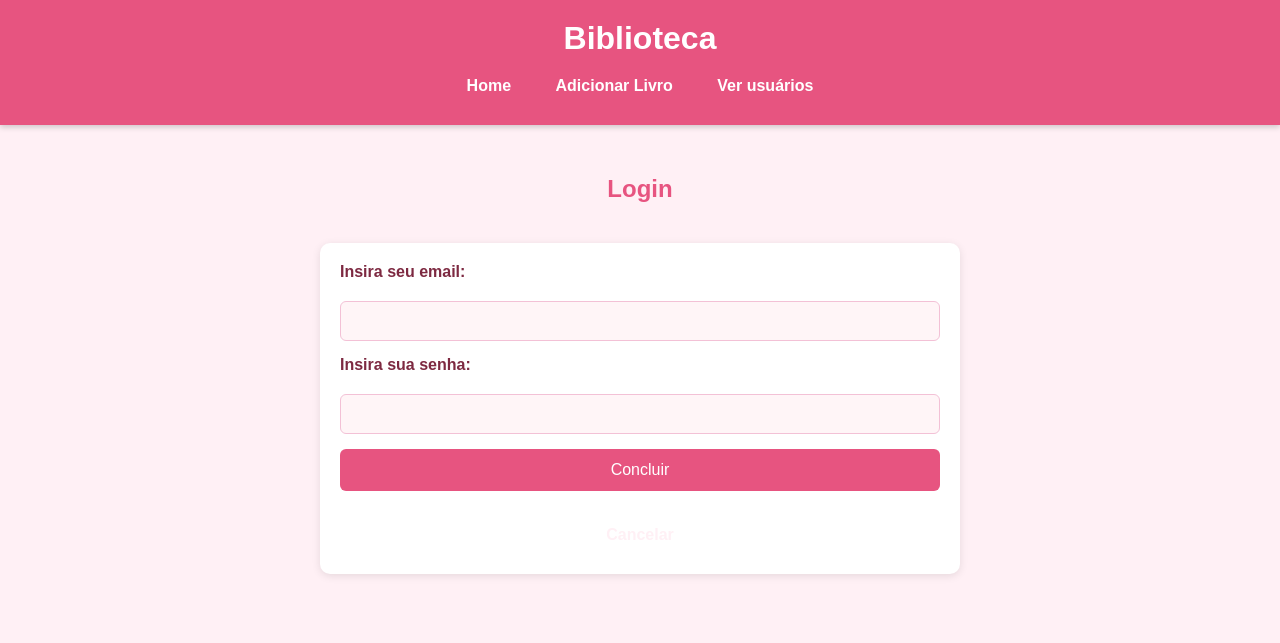
After one commit to sbiliatto/bibliotecaLais, a Flask app: page /login in a window 1280 px wide. The commit adds this page. Shown: the top 643 px of the page. Run offline with Flask 3, Linux system fonts and the light colour scheme.

Commit message:
Criptografia de senhas
Criptografei senhas, adicionei login, cadastro de usuário e restrição de páginas

```diff
--- a/main.py
+++ b/main.py
@@ -1,5 +1,6 @@
-from flask import Flask, render_template, redirect, request, flash, url_for
+from flask import Flask, render_template, redirect, request, flash, url_for, session
 import fdb
+from flask_bcrypt import generate_password_hash, check_password_hash
 
 app = Flask(__name__)
 app.config['SECRET_KEY'] = 'sua_chave_secreta_aqui'
@@ -29,6 +30,10 @@ def novo():
 
 @app.route('/criar', methods=['POST'])
 def criar():
+    if 'id_usuario' not in session:
+        return redirect(url_for('login'))
+        flash('Você precisa estar logado para acessar a página')
+
     titulo = request.form['titulo']
     autor = request.form['autor']
     ano_publicado = request.form['ano_publicado']
@@ -53,6 +58,10 @@ def atualizar():
 
 @app.route('/editar/<int:id>', methods=['GET', 'POST'])
 def editar(id):
+    if 'id_usuario' not in session:
+        return redirect(url_for('login'))
+        flash('Você precisa estar logado para acessar a página')
+
     cursor = con.cursor()
     cursor.execute('select id_livro, titulo, autor, ano_publicado from livro where id_livro =?', (id,))
     livro = cursor.fetchone()
@@ -79,19 +88,22 @@ def editar(id):
 
 @app.route('/deletar/<int:id>', methods=('POST',))
 def deletar(id):
-        cursor = con.cursor()  # Abre o cursor
+    if 'id_usuario' not in session:
+        return redirect(url_for('login'))
+        flash('Você precisa estar logado para acessar a página')
 
-        try:
-            cursor.execute('DELETE FROM livro WHERE id_livro = ?', (id,))
-            con.commit()
-            flash('Livro excluído com sucesso!', 'success')
-        except Exception as e:
-            con.rollback()
-            flash('Erro ao excluir o livro.', 'error')
-        finally:
-            cursor.close()
+    cursor = con.cursor()
+    try:
+        cursor.execute('DELETE FROM livro WHERE id_livro = ?', (id,))
+        con.commit()
+        flash('Livro excluído com sucesso!', 'success')
+    except Exception as e:
+        con.rollback()
+        flash('Erro ao excluir o livro.', 'error')
+    finally:
+        cursor.close()
 
-        return redirect(url_for('index'))
+    return redirect(url_for('index'))
 
 
 @app.route('/lista_usuario')
@@ -108,29 +120,113 @@ def novo_usuario():
     return render_template('novousuario.html', titulo='Novo Usuário')
 
 
-@app.route('/criar_usuario', methods=['POST'])
+@app.route('/criar_usuario', methods=['GET', 'POST'])
 def criar_usuario():
-    nome = request.form['nome']
-    email = request.form['email']
-    senha = request.form['senha']
+    if request.method == 'POST':
+        nome = request.form['nome']
+        email = request.form['email']
+        senha = request.form['senha']
+        senha_cripto = generate_password_hash(senha).decode('utf-8')
 
+        cursor = con.cursor()
+        try:
+            cursor.execute("SELECT 1 FROM usuarios WHERE email = ?", (email,))
+            if cursor.fetchone():
+                flash('Esse e-mail já está cadastrado!', 'error')
+                return redirect(url_for('novo_usuario'))
+
+            cursor.execute(
+                "INSERT INTO usuarios (nome, email, senha) VALUES (?, ?, ?)",
+                (nome, email, senha_cripto)
+            )
+            con.commit()
+        finally:
+            cursor.close()
+
+        flash('Usuário cadastrado com sucesso!', 'success')
+        return redirect(url_for('lista_usuario'))
+    return redirect(url_for('novo_usuario'))
+
+
+
+
+
+@app.route('/atualizar_usuario')
+def atualizar_usuario():
+    return render_template('editar_usuario.html', titulo='Editar Usuario')
+
+@app.route('/editar_usuario/<int:id>', methods=['GET', 'POST'])
+def editar_usuario(id):
     cursor = con.cursor()
-    try:
-        cursor.execute("SELECT 1 FROM usuarios WHERE email = ?", (email,))
-        if cursor.fetchone():
-            flash('Esse e-mail já está cadastrado!', 'error')
-            return redirect(url_for('novo_usuario'))
+    cursor.execute('select id, nome, email, senha from usuarios where id =?', (id,))
+    usuario = cursor.fetchone()
 
-        cursor.execute(
-            "INSERT INTO usuarios (nome, email, senha) VALUES (?, ?, ?)",
-            (nome, email, senha)
-        )
+    if not usuario:
+        cursor.close()
+        flash("Usuário não foi encontrado")
+        return redirect(url_for('lista_usuario'))
+
+
+    if request.method == 'POST':
+        nome = request.form['nome']
+        email = request.form['email']
+        senha = request.form['senha']
+
+        cursor.execute("update usuarios set nome = ?, email = ?, senha = ? where id = ?" ,
+        (nome, email, senha, id))
+
         con.commit()
-    finally:
-        cursor.close()
+        flash("Usuário atualizado com sucesso")
+        return  redirect(url_for('lista_usuario'))
+    cursor.close()
+    return render_template('editar_usuario.html', usuario=usuario, titulo= 'Editar Usuário')
 
-    flash('Usuário cadastrado com sucesso!', 'success')
-    return redirect(url_for('lista_usuario'))
+@app.route('/deletar_usuario/<int:id>', methods=('POST',))
+def deletar_usuario(id):
+        cursor = con.cursor()
+
+        try:
+            cursor.execute('DELETE FROM usuarios WHERE id = ?', (id,))
+            con.commit()
+            flash('Usuário excluído com sucesso!', 'success')
+        except Exception as e:
+            con.rollback()
+            flash('Erro ao excluir o usuário.', 'error')
+        finally:
+            cursor.close()
+
+        return redirect(url_for('lista_usuario'))
+
+
+@app.route('/login', methods=['GET', 'POST'])
+def login():
+    if request.method == 'POST':
+        email = request.form['email']
+        senha = request.form['senha']
+
+        cursor = con.cursor()
+        try:
+            cursor.execute("SELECT senha, id FROM usuarios WHERE email = ?", (email,))
+            usuario = cursor.fetchone()
+
+            if usuario and check_password_hash(usuario[0], senha):
+                session['id_usuario'] = usuario[1]
+                flash('Login realizado com sucesso!', 'success')
+                return redirect(url_for('lista_usuario'))
+
+            else:
+                flash('E-mail ou senha incorretos. Tente novamente.', 'error')
+                return redirect(url_for('lista_usuario'))
+        finally:
+            cursor.close()
+
+    return render_template('login.html')
+
+@app.route('/logout')
+def logout():
+    session.pop("id_usuario",None)
+    return redirect(url_for("index"))
+
 
 if __name__ == '__main__':
     app.run(debug=True)
--- a/static/style.css
+++ b/static/style.css
@@ -170,7 +170,7 @@ a {
     text-align: center;
     display: inline-block;
     padding: 10px;
-    color: #e75480;
+    color: #fff0f5;
     text-decoration: none;
     font-weight: bold;
     margin-top: 10px;
--- /dev/null
+++ b/templates/login.html
@@ -0,0 +1,35 @@
+<!DOCTYPE html>
+<html lang="pt-br">
+<head>
+    <meta charset="UTF-8">
+    <meta name="viewport" content="width=device-width, initial-scale=1.0">
+    <title>Login</title>
+    <link rel="stylesheet" href="{{ url_for('static', filename='style.css') }}">
+</head>
+<body>
+    <header>
+        <h1>Biblioteca</h1>
+        <nav>
+            <a href="{{ url_for('index') }}">Home</a>
+            <a href="{{ url_for('novo') }}">Adicionar Livro</a>
+            <a href="{{ url_for('lista_usuario') }}"> Ver usuários</a>
+        </nav>
+    </header>
+    <main>
+        <h2>Login</h2>
+
+        <form action="{{ url_for('login') }}" method="post">
+
+            <label for="email">Insira seu email: </label>
+            <input type="email" id="email" name="email" required>
+
+            <label for="senha">Insira sua senha: </label>
+            <input type="password" id="senha" name="senha" required>
+
+            <button type="submit">Concluir</button>
+            <a href="{{ url_for('index') }}">Cancelar</a>
+
+         </form>
+    </main>
+</body>
+</html>
--- a/templates/novo.html
+++ b/templates/novo.html
@@ -9,6 +9,9 @@
 <body>
     <header>
         <h1>Biblioteca</h1>
+            <a href="{{ url_for('index') }}">Home</a>
+            <a href="{{ url_for('lista_usuario') }}"> Ver usuários</a>
+            <a href="{{ url_for('login') }}">Login</a>
     </header>
     <main>
         <h2>Adicionar Novo Livro</h2>
--- a/templates/novousuario.html
+++ b/templates/novousuario.html
@@ -12,6 +12,7 @@
     <nav>
         <a href="{{ url_for('index') }}">Home</a>
         <a href="{{ url_for('lista_usuario') }}">Ver usuários</a>
+        <a href="{{ url_for('login') }}">Login</a>
     </nav>
 </header>
 
```
Also changed, not shown: templates/editar_usuario.html (added, +31 -0 lines), templates/livros.html (+18 -1 lines), templates/usuario.html (+8 -5 lines).
